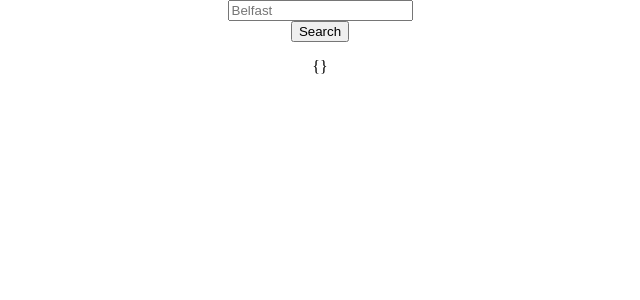
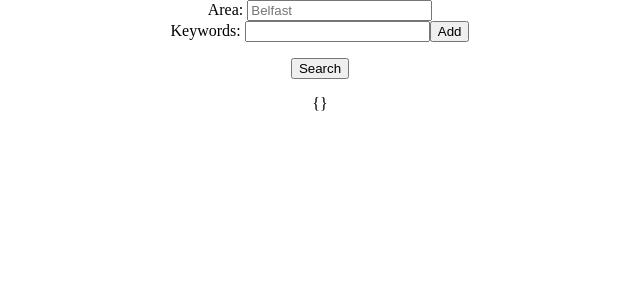
Before and after one commit to SudoZachCampbell/PPV-UI, a React (Create React App) app: page / in a window 1280 px wide. Shown: the top 300 px of the page, without its empty margins (320-960 px from the left). Built offline with nearby package versions, Linux system fonts and the light colour scheme.

Commit message:
Formatting Changes, List Added Component Started

```diff
--- a/src/App.jsx
+++ b/src/App.jsx
@@ -4,15 +4,18 @@ import Summary from './containers/Summary';
 import Search from './containers/Search';
 import ComponentButton from './components/ComponentButton';
 import Keywords from './containers/Keywords';
+import ListAdded from './components/ListAdder'
 import './App.scss';
+import ListAdder from './components/ListAdder';
 
 class App extends React.Component {
   constructor(props) {
     super(props);
-    this.state = { area: '', result: {} }
+    this.state = { area: '', result: {}, keywords: [] }
     this.textChange = this.textChange.bind(this);
     this.searchToggle = this.searchToggle.bind(this);
     this.searchResult = this.searchResult.bind(this);
+    this.keywordListUpdate = this.keywordListUpdate.bind(this);
   }
 
   textChange = (e) => {
@@ -46,6 +49,10 @@ class App extends React.Component {
     this.setState({ result: result })
   }
 
+  keywordListUpdate = (keywordList) => {
+    this.setState({ keywords: keywordList});
+  }
+
   render() {
     let area = ''
     if (this.state.area) {
@@ -53,10 +60,16 @@ class App extends React.Component {
     }
     return (
       <div className="App">
-        <input value={area} onChange={this.textChange} placeholder="Belfast" />
+        <label for='app_areainput'>Area: </label>
+        <input id='app_areainput' value={area} onChange={this.textChange} placeholder="Belfast" />
+        <br />
+        <ListAdder id="app_keywordinput" label="Keywords: " callback={this.keywordListUpdate} />
         <ComponentButton buttonText="Search">
           <Search area={this.state.area} callback={this.searchResult} />
         </ComponentButton>
+        <ul>
+          {this.state.keywords.map(value => <li>{value}</li>)}
+        </ul>
         <p>{JSON.stringify(this.state.result)}</p>
       </div >
     );
--- /dev/null
+++ b/src/components/ListAdder.jsx
@@ -0,0 +1,41 @@
+import React from "react";
+
+export default class ListAdder extends React.Component {
+  constructor(props) {
+    super(props);
+    this.state = { inputs: [], currentInput: "" };
+    this.addInputToList = this.addInputToList.bind(this);
+    this.inputTextChange = this.inputTextChange.bind(this);
+  }
+
+  addInputToList = () => {
+    if (this.state.currentInput) {
+      const newInputList = [...this.state.inputs, this.state.currentInput];
+      this.setState({ inputs: newInputList, currentInput: "" });
+      this.props.callback(this.state.inputs);
+    }
+  };
+
+  inputTextChange = e => {
+    this.setState({ currentInput: e.target.value });
+  };
+
+  render() {
+    return (
+      <div>
+        <label for={this.props.id}>{this.props.label}</label>
+        <input
+          id={this.props.id}
+          onChange={this.inputTextChange}
+          value={this.state.currentInput}
+        />
+        <button onClick={this.addInputToList}>Add</button>
+        <ul>
+          {this.state.inputs.map(value => (
+            <li>{value}</li>
+          ))}
+        </ul>
+      </div>
+    );
+  }
+}
--- a/src/containers/search.jsx
+++ b/src/containers/search.jsx
@@ -27,9 +27,9 @@ export default class Search extends React.Component {
                 }
             })
             propertyObject[propertyReturn.id] = propertyReturn;
+            this.props.callback(propertyObject);
             this.setState({propertySearch: propertyObject});
         }, propertyObject)
-        this.props.callback(propertyObject);
     }
 
     async getProperty(searchId, url, keywords) {
@@ -44,7 +44,7 @@ export default class Search extends React.Component {
     render() {
         return (
             <div>
-                Search: {JSON.stringify(this.state.propertySearch)}
+                {/* Search: {JSON.stringify(this.state.propertySearch)} */}
             </div>
         );
     }
```
Also changed, not shown: src/__mock__/keyword-count.js (+7 -7 lines), src/components/BarGraph.jsx (+27 -15 lines), src/containers/Keywords.jsx (+4 -6 lines), src/containers/Summary.jsx (+8 -10 lines).
